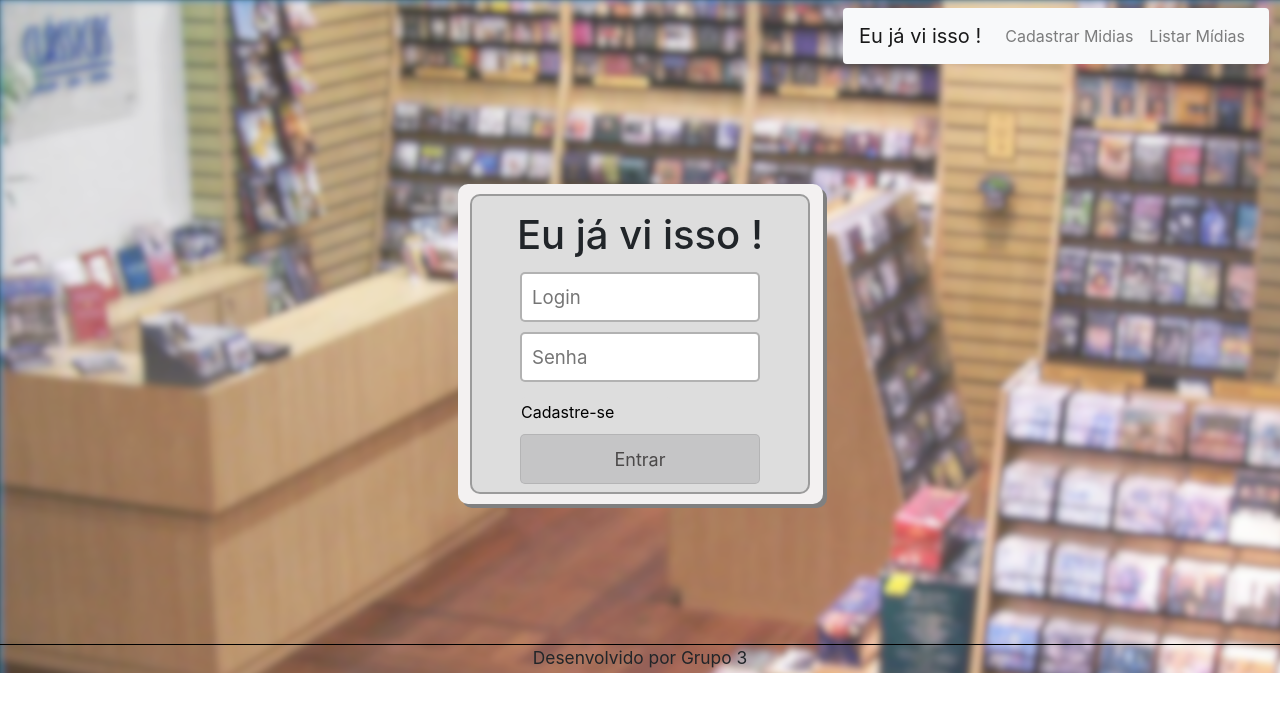
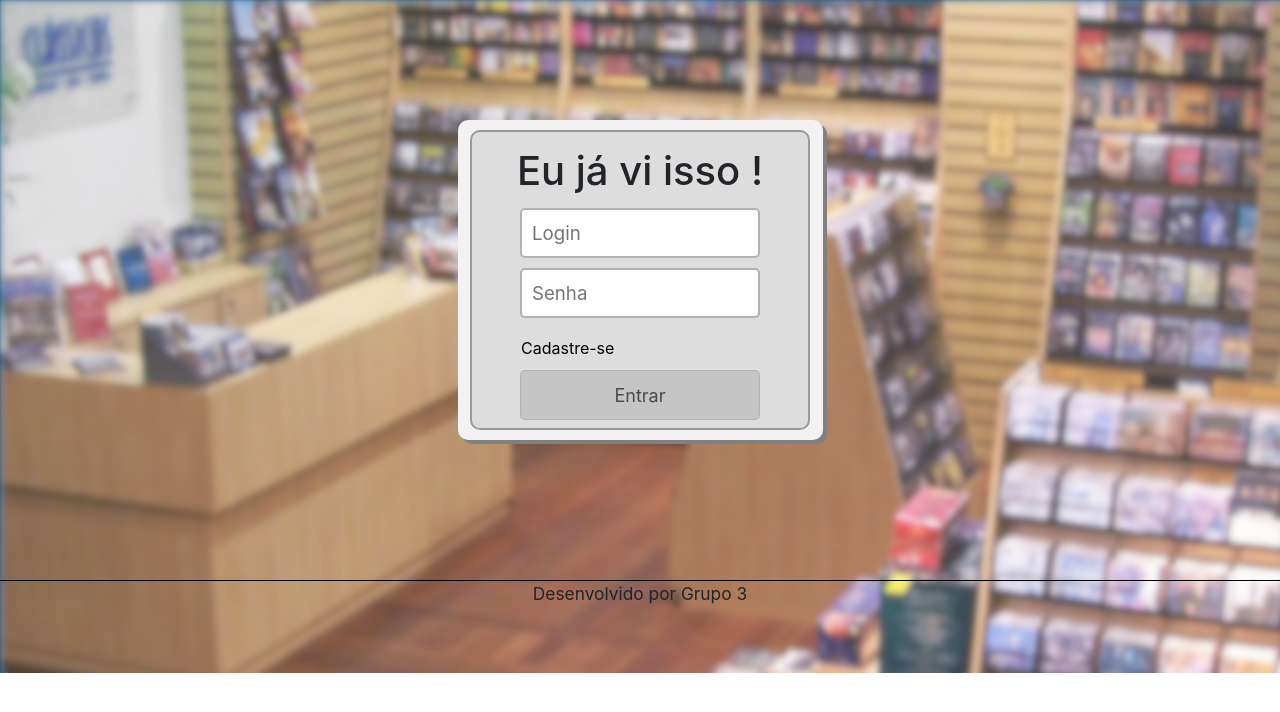
Before and after one commit to vitorHoller/projeto-trainee3, a React (Create React App) app in the folder Projeto/grupo3/: page / in a window 1280 px wide. Shown: the top 712 px of the page. Built offline with nearby package versions, Linux system fonts and the light colour scheme.

Commit message:
Alterei a pag de login para poder logar e ser redirecionado para a pag de cadastro de midias

```diff
--- a/Projeto/grupo3/src/Pages/CadastroUsuario/cadastroUsuario.js
+++ b/Projeto/grupo3/src/Pages/CadastroUsuario/cadastroUsuario.js
@@ -13,13 +13,11 @@
 
       <div className='header rounded' >
         <Navbar className='batba rounded mt-2 mr-2' bg="light" expand="lg">
-          <Navbar.Brand>Eu já vi isso!!</Navbar.Brand>
+          <Navbar.Brand>Eu já vi isso !</Navbar.Brand>
           <Navbar.Toggle aria-controls="basic-navbar-nav" />
           <Navbar.Collapse id="basic-navbar-nav">
             <Nav className="mr-auto">
               <Nav.Link href='http://localhost:3000/'>Login</Nav.Link>
-              <Nav.Link href='http://localhost:3000/cadastromidia'>Cadastrar Midias</Nav.Link>
-              <Nav.Link href="http://localhost:3000/midias">Listar Mídias</Nav.Link>
             </Nav>
           </Navbar.Collapse>
         </Navbar>
--- a/Projeto/grupo3/src/Pages/Login/Login.js
+++ b/Projeto/grupo3/src/Pages/Login/Login.js
@@ -1,36 +1,47 @@
-import React from 'react'
+import React, { useState } from 'react'
 import './Login.css'
 import {Button, Nav, NavDropdown, Navbar, FormControl} from 'react-bootstrap'
 import 'bootstrap/dist/css/bootstrap.min.css'
+import { useHistory } from 'react-router-dom'
+
 
 export default function Login() {
+    const usuario = 'Grupo 3'
+    const senha = 'Grupo3';
 
+    const [username,setUserName] = useState('');
+    const [password,setPassword] = useState('');
+
+    const history = useHistory();
+
+    function handleSubmit(){
+
+        if (username === usuario && password === senha) {
+            history.push('cadastromidia')
+        }
+        else{
+            if (username !== usuario){
+                alert('Usuário inválido');
+            }
+            else if(password !== senha){
+                alert('Senha Inválida');
+            }
+        }
+    }
     return (
 
         <div className='fundo'>
 
-            <div className='header rounded' >
-                <Navbar className = 'batba rounded mt-2 mr-2' bg="light" expand="lg">
-                    <Navbar.Brand>Eu já vi isso !</Navbar.Brand>
-                    <Navbar.Toggle aria-controls="basic-navbar-nav" />
-                    <Navbar.Collapse id="basic-navbar-nav">
-                        <Nav className="mr-auto">
-                            <Nav.Link href='http://localhost:3000/cadastromidia'>Cadastrar Midias</Nav.Link>
-                            <Nav.Link href="http://localhost:3000/midias">Listar Mídias</Nav.Link>
-                        </Nav>
-                    </Navbar.Collapse>
-                </Navbar>
+            <div className='header rounded'>
             </div>
-
-
             <div className='body'>
                 <div className='box'>
                     <h1 className = 'title'>Eu já vi isso !</h1>
                     <div className='login'>
-                        <input className='input' placeholder='Login'></input>
-                        <input className='input' placeholder='Senha' type = 'password'></input>
+                        <input className='input' placeholder='Login' onChange={(e) => setUserName(e.target.value)} ></input>
+                        <input className='input' placeholder='Senha' type = 'password' onChange={(e) => setPassword(e.target.value)} ></input>
                         <a className = 'cadastro' href='http://localhost:3000/cadastrousuario'>Cadastre-se</a>
-                        <Button className = 'button' variant = 'secondary' type="submit">Entrar</Button>{' '}
+                        <Button className = 'button' variant = 'secondary' type="submit" onClick={() => handleSubmit()}>Entrar</Button>{' '}
                     </div>
                 </div>
 
```
